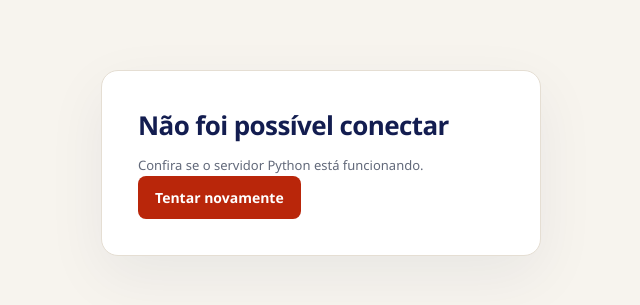
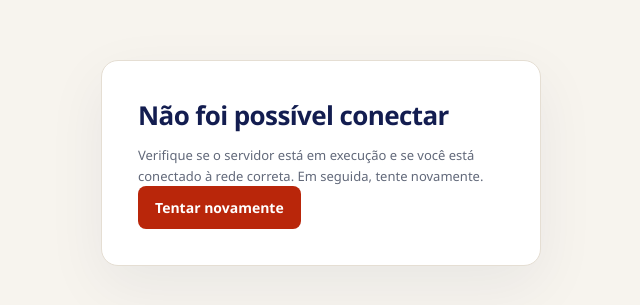
Before and after one commit to AbnerLevy/projeto-integrador-arremate, a plain HTML site: page src/arremate/static/index.html in a window 1280 px wide. Shown: the part 237-542 px from the top of the page, without its empty margins (319-959 px from the left). Drawn offline with Linux system fonts and the light colour scheme; no server answers.

Commit message:
fix: melhora mensagem de erro de conexao

```diff
--- a/src/arremate/static/index.html
+++ b/src/arremate/static/index.html
@@ -31,7 +31,7 @@
   <section id="erro-conexao" class="tela-login" hidden>
     <div class="cartao-login">
       <h1>Não foi possível conectar</h1>
-      <p>Confira se o servidor Python está funcionando.</p>
+      <p>Verifique se o servidor está em execução e se você está conectado à rede correta. Em seguida, tente novamente.</p>
       <button id="tentar-novamente" type="button">Tentar novamente</button>
     </div>
   </section>
```
